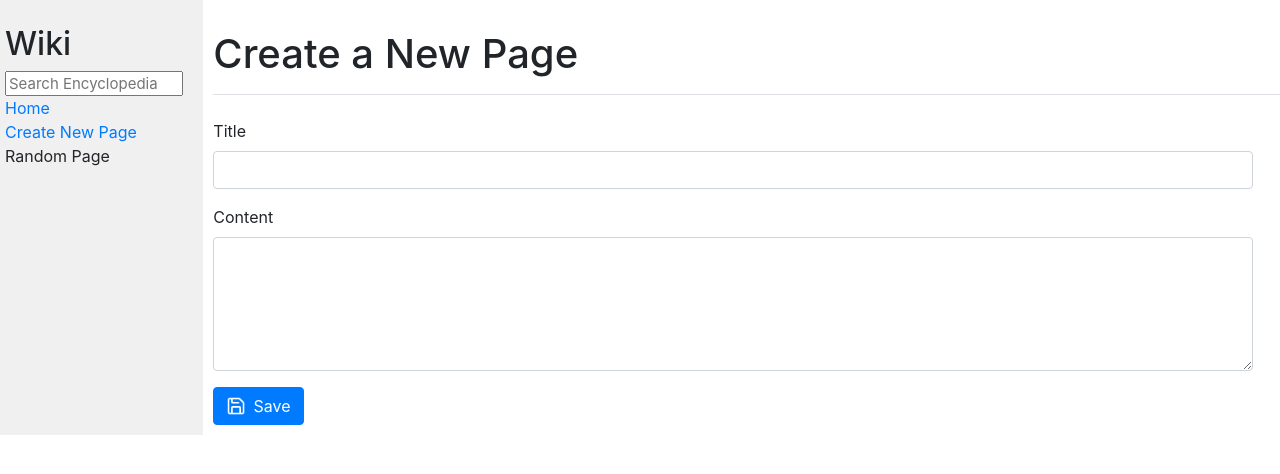
After one commit to zabao-qt/CS50W-WIKI, a Django app: page /create/ in a window 1280 px wide. The commit adds this page. Shown: the top 474 px of the page. Run offline with Django 3.2, Linux system fonts and the light colour scheme; some libraries are stand-ins or nearby versions.

Commit message:
update: new page

```diff
--- /dev/null
+++ b/encyclopedia/templates/encyclopedia/create.html
@@ -0,0 +1,33 @@
+{% extends "encyclopedia/layout.html" %}
+{% load static %}
+
+{% block title %}
+    Create a New Page
+{% endblock %}
+
+{% block body_title %}
+    <h1 class="mb-4 pb-3 border-bottom">Create a New Page</h1>
+{% endblock %}
+
+{% block body %}
+    {% if error %}
+    <div class="alert alert-danger alert-dismissible fade show" role="alert" style="width: calc(100% - 32px);">
+        <span>An entry with the provided title already exists. Please choose a different title.</span>
+    </div>
+    {% endif %}
+    <form action="{% url 'create' %}" method="post">
+        {% csrf_token %}
+        <div class="mb-3">
+            <label for="title" class="form-label">Title</label>
+            <input type="text" name="title" id="title" class="form-control" style="width: calc(100% - 32px);" required>
+        </div>
+        <div class="mb-3">
+            <label for="content" class="form-label">Content</label>
+            <textarea name="content" id="content" class="form-control" rows="5" style="width: calc(100% - 32px);" required></textarea>
+        </div>
+        <button type="submit" class="btn btn-primary mt-3 d-flex align-items-center">
+            <img src="{% static 'encyclopedia/save.png' %}" alt="Save" class="me-2 img-fluid" style="height: 1.2rem; filter: invert(1);">
+            <span class="fw-bold ml-2">Save</span>
+        </button>
+    </form>
+{% endblock %}
--- a/encyclopedia/templates/encyclopedia/layout.html
+++ b/encyclopedia/templates/encyclopedia/layout.html
@@ -19,7 +19,7 @@
                     <a href="{% url 'index' %}">Home</a>
                 </div>
                 <div>
-                    Create New Page
+                    <a href="{% url 'create' %}">Create New Page</a>
                 </div>
                 <div>
                     Random Page
--- a/encyclopedia/urls.py
+++ b/encyclopedia/urls.py
@@ -5,5 +5,7 @@ from . import views
 urlpatterns = [
     path("", views.index, name="index"),
     path("wiki/<str:entry>", views.view_entry, name="view_entry"),
-    path("/search", views.search, name="search"),
+    path("search/", views.search, name="search"),
+    path("create/", views.create, name="create"),
+    path("edit/<str:entry>", views.edit, name="edit"),
 ]
--- a/encyclopedia/views.py
+++ b/encyclopedia/views.py
@@ -1,5 +1,6 @@
 from django.shortcuts import render, redirect
-from django.http import HttpResponse
+from django.http import HttpResponse, HttpResponseRedirect
+from django.urls import reverse
 import markdown2
 
 from . import util
@@ -38,3 +39,20 @@ def search(request):
     else:
         # return redirect('index')
         return HttpResponse("No query provided")
+
+def create(request):
+    if request.method == "POST":
+        print ("request.POST: " + str(request.POST))
+        form = request.POST
+        title = form['title']
+        content = form['content']
+        if title in util.list_entries():
+            return render(request, "encyclopedia/create.html", {
+                "error": True
+            })
+        util.save_entry(title, content)
+        return HttpResponseRedirect(reverse("view_entry", args=[title]))
+    return render(request, "encyclopedia/create.html")
+
+def edit(request, entry):
+    return HttpResponse("Edit page for " + entry)
```
Also changed, not shown: entries/ChatGPT.md (added, +1 -0 lines), entries/tricker.md (added, +1 -0 lines), entries/triet.md (added, +5 -0 lines), encyclopedia/static/encyclopedia/save.png (added), encyclopedia/static/encyclopedia/x.png (added).
